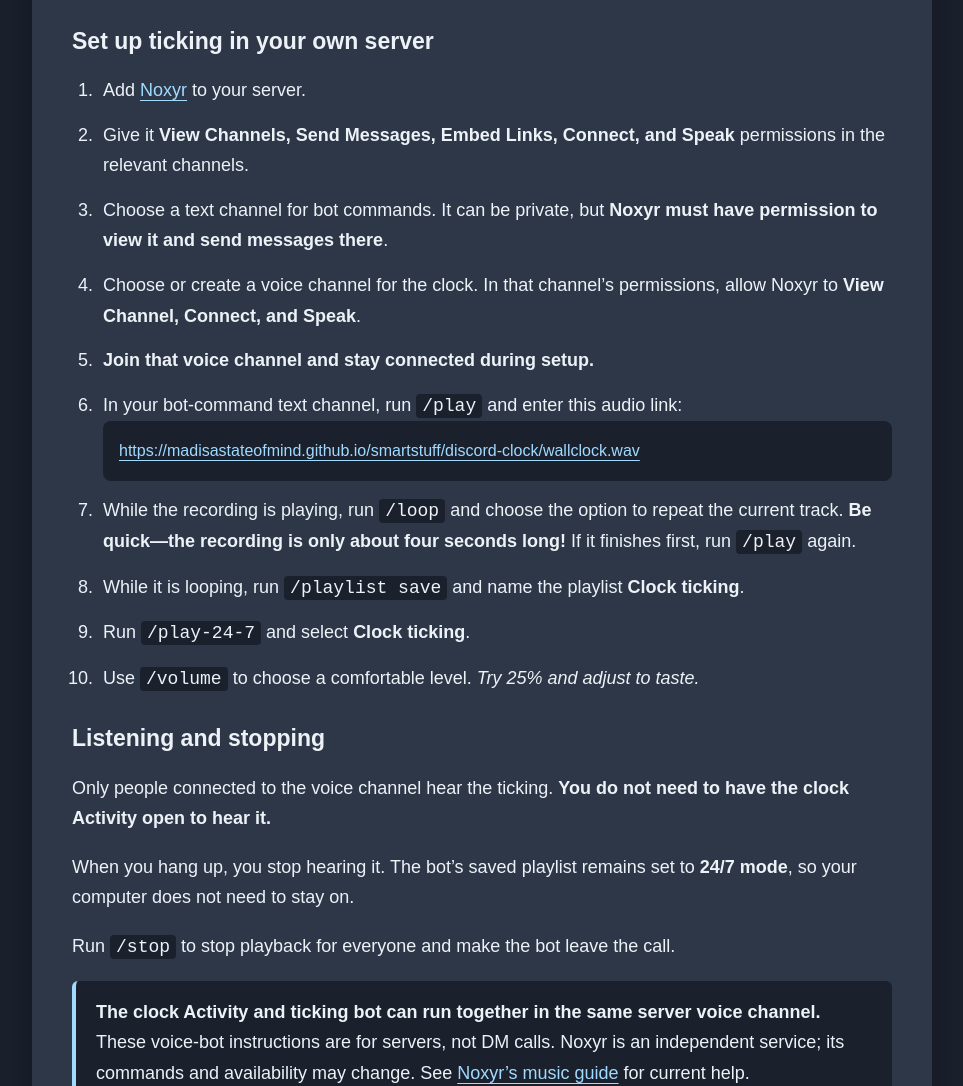
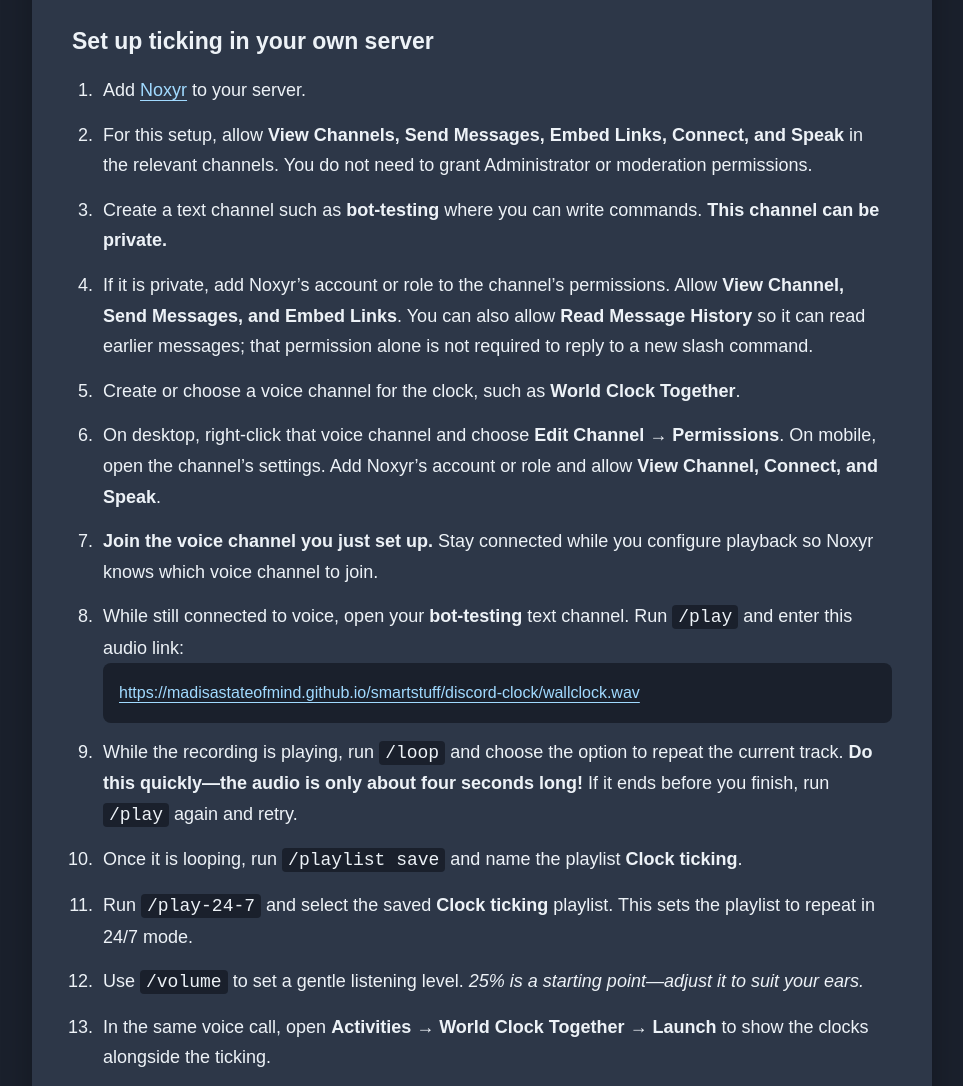
Before and after one commit to Madisastateofmind/smartstuff, a plain HTML site: page discord-clock/guide.html in a window 1280 px wide. Shown: the part 964-2050 px from the top of the page, without its empty margins (158-1121 px from the left). Drawn offline with Linux system fonts and the light colour scheme.

Commit message:
Expand clock ticking guide with detailed channel setup steps

```diff
--- a/discord-clock/guide.html
+++ b/discord-clock/guide.html
@@ -28,16 +28,19 @@
 <h3>Set up ticking in your own server</h3>
 <ol>
 <li>Add <a href="https://noxyrbot.com">Noxyr</a> to your server.</li>
-<li>Give it <strong>View Channels, Send Messages, Embed Links, Connect, and Speak</strong> permissions in the relevant channels.</li>
-<li>Choose a text channel for bot commands. It can be private, but <strong>Noxyr must have permission to view it and send messages there</strong>.</li>
-<li>Choose or create a voice channel for the clock. In that channel’s permissions, allow Noxyr to <strong>View Channel, Connect, and Speak</strong>.</li>
-<li><strong>Join that voice channel and stay connected during setup.</strong></li>
-<li>In your bot-command text channel, run <code>/play</code> and enter this audio link:
+<li>For this setup, allow <strong>View Channels, Send Messages, Embed Links, Connect, and Speak</strong> in the relevant channels. You do not need to grant Administrator or moderation permissions.</li>
+<li>Create a text channel such as <strong>bot-testing</strong> where you can write commands. <strong>This channel can be private.</strong></li>
+<li>If it is private, add Noxyr’s account or role to the channel’s permissions. Allow <strong>View Channel, Send Messages, and Embed Links</strong>. You can also allow <strong>Read Message History</strong> so it can read earlier messages; that permission alone is not required to reply to a new slash command.</li>
+<li>Create or choose a voice channel for the clock, such as <strong>World Clock Together</strong>.</li>
+<li>On desktop, right-click that voice channel and choose <strong>Edit Channel → Permissions</strong>. On mobile, open the channel’s settings. Add Noxyr’s account or role and allow <strong>View Channel, Connect, and Speak</strong>.</li>
+<li><strong>Join the voice channel you just set up.</strong> Stay connected while you configure playback so Noxyr knows which voice channel to join.</li>
+<li>While still connected to voice, open your <strong>bot-testing</strong> text channel. Run <code>/play</code> and enter this audio link:
 <a class="audio-link" href="wallclock.wav">https://madisastateofmind.github.io/smartstuff/discord-clock/wallclock.wav</a></li>
-<li>While the recording is playing, run <code>/loop</code> and choose the option to repeat the current track. <strong>Be quick—the recording is only about four seconds long!</strong> If it finishes first, run <code>/play</code> again.</li>
-<li>While it is looping, run <code>/playlist save</code> and name the playlist <strong>Clock ticking</strong>.</li>
-<li>Run <code>/play-24-7</code> and select <strong>Clock ticking</strong>.</li>
-<li>Use <code>/volume</code> to choose a comfortable level. <em>Try 25% and adjust to taste.</em></li>
+<li>While the recording is playing, run <code>/loop</code> and choose the option to repeat the current track. <strong>Do this quickly—the audio is only about four seconds long!</strong> If it ends before you finish, run <code>/play</code> again and retry.</li>
+<li>Once it is looping, run <code>/playlist save</code> and name the playlist <strong>Clock ticking</strong>.</li>
+<li>Run <code>/play-24-7</code> and select the saved <strong>Clock ticking</strong> playlist. This sets the playlist to repeat in 24/7 mode.</li>
+<li>Use <code>/volume</code> to set a gentle listening level. <em>25% is a starting point—adjust it to suit your ears.</em></li>
+<li>In the same voice call, open <strong>Activities → World Clock Together → Launch</strong> to show the clocks alongside the ticking.</li>
 </ol>
 <h3>Listening and stopping</h3>
 <p>Only people connected to the voice channel hear the ticking. <strong>You do not need to have the clock Activity open to hear it.</strong></p>
```
